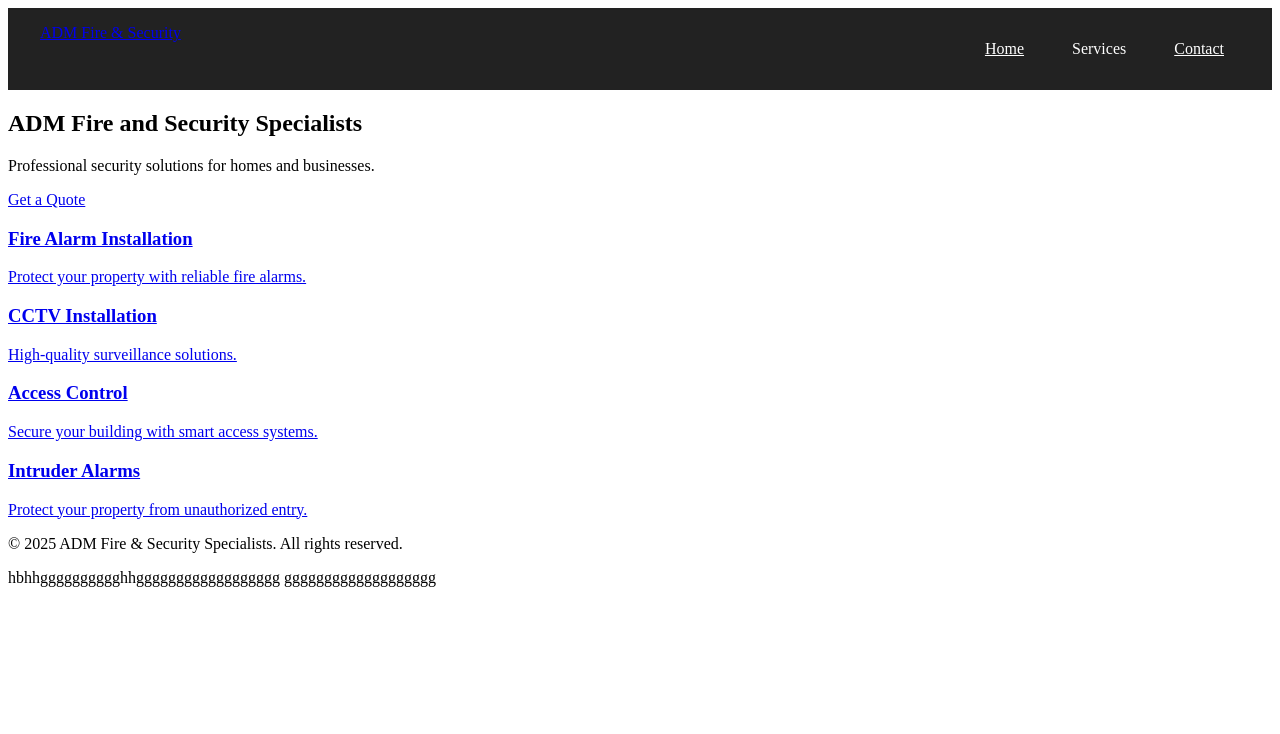
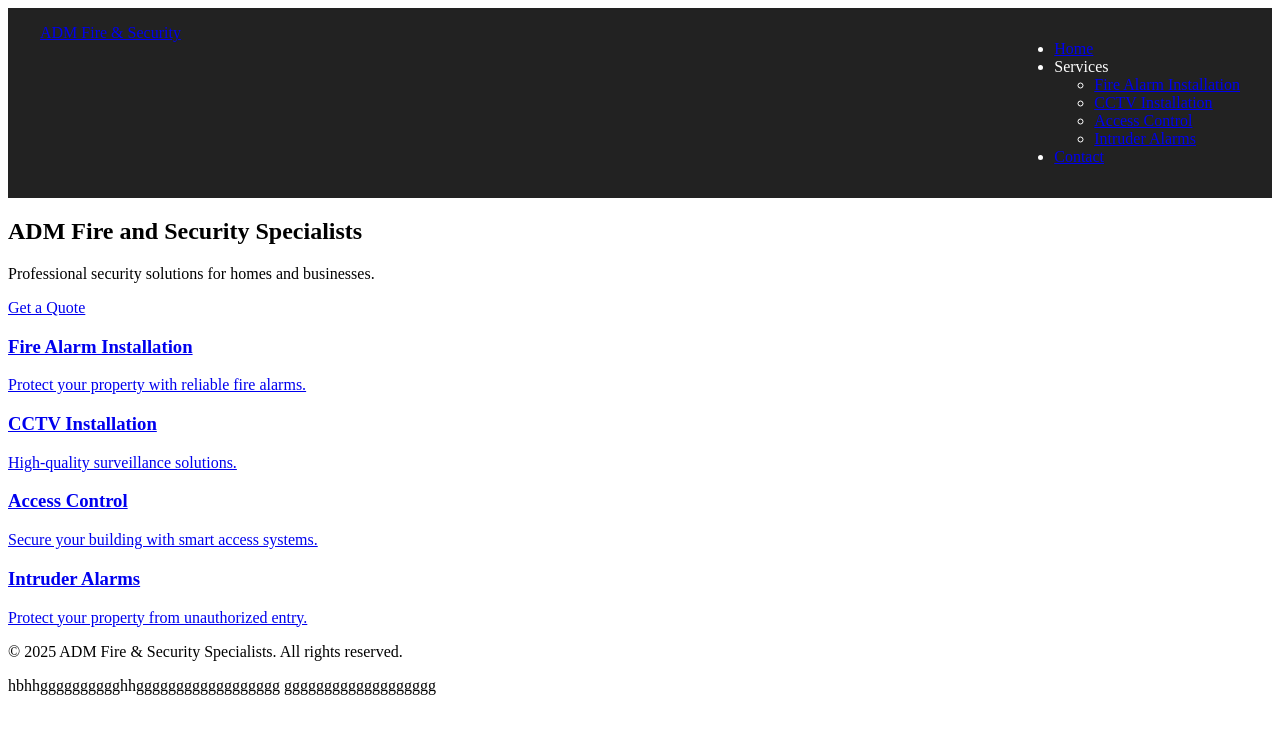
Before and after one commit to admfireandsecurity/admfireandsecurity, a React (Vite) app: page / in a window 1280 px wide. Shown: the top 734 px of the page. Built offline with nearby package versions, Linux system fonts and the light colour scheme.

Commit message:
Updated Navbar.css

```diff
--- a/src/components/Navbar.css
+++ b/src/components/Navbar.css
@@ -1,44 +1,8 @@
+/* Navbar.css */
 .navbar {
   display: flex;
   justify-content: space-between;
+  background-color: #222;
   padding: 1rem 2rem;
-  background-color: #222;
   color: #fff;
 }
-
-.nav-links {
-  display: flex;
-  list-style: none;
-  gap: 1rem;
-}
-
-.nav-links li {
-  position: relative;
-}
-
-.nav-links li a, .nav-links li span {
-  color: #fff;
-  padding: 0.5rem 1rem;
-}
-
-.dropdown-content {
-  display: none;
-  position: absolute;
-  top: 100%;
-  left: 0;
-  background-color: #222;
-  list-style: none;
-  padding: 0;
-  margin: 0;
-  min-width: 200px;
-}
-
-.dropdown-content li a {
-  display: block;
-  padding: 0.5rem 1rem;
-  color: #fff;
-}
-
-.dropdown:hover .dropdown-content {
-  display: block;
-}
```
